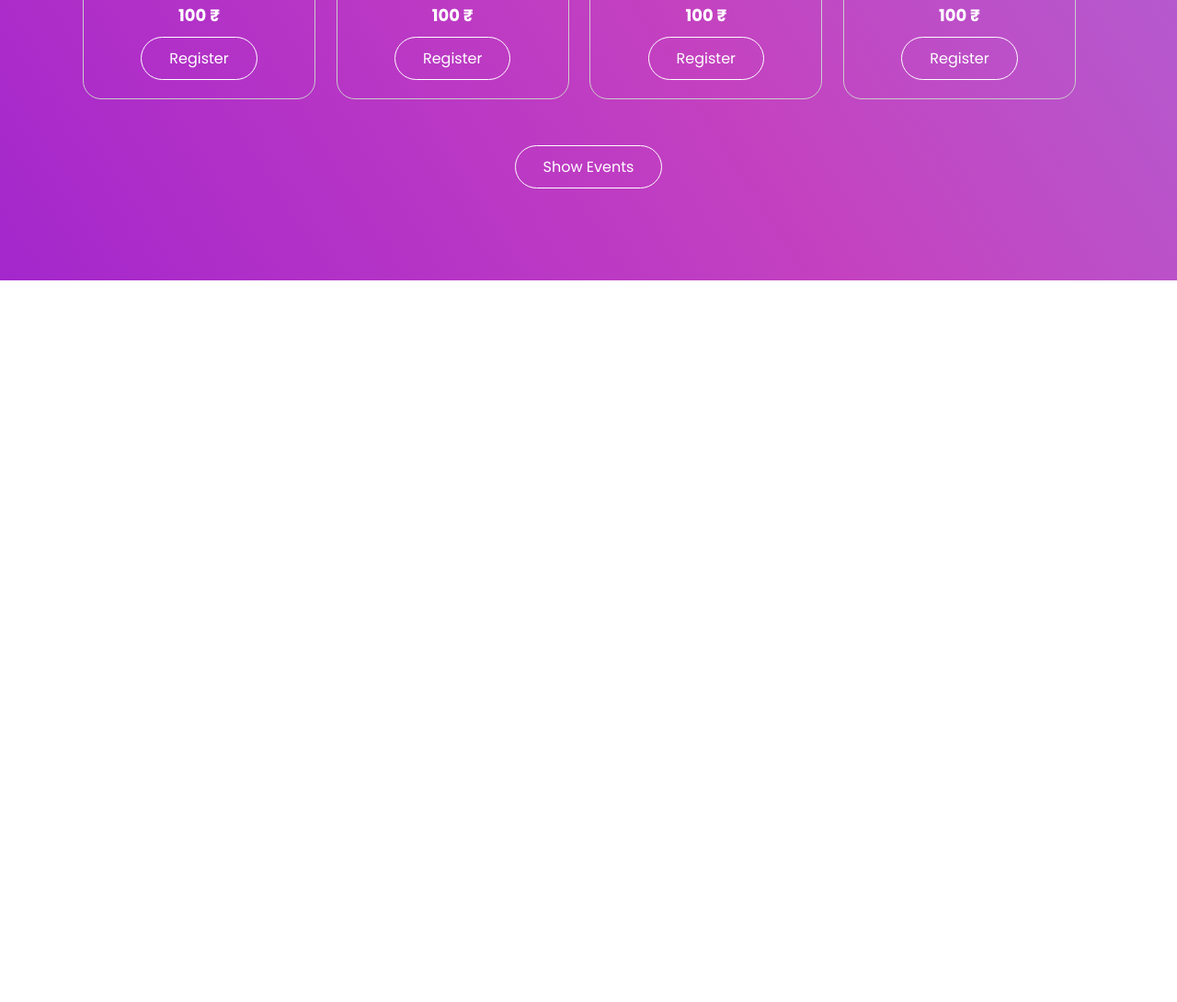
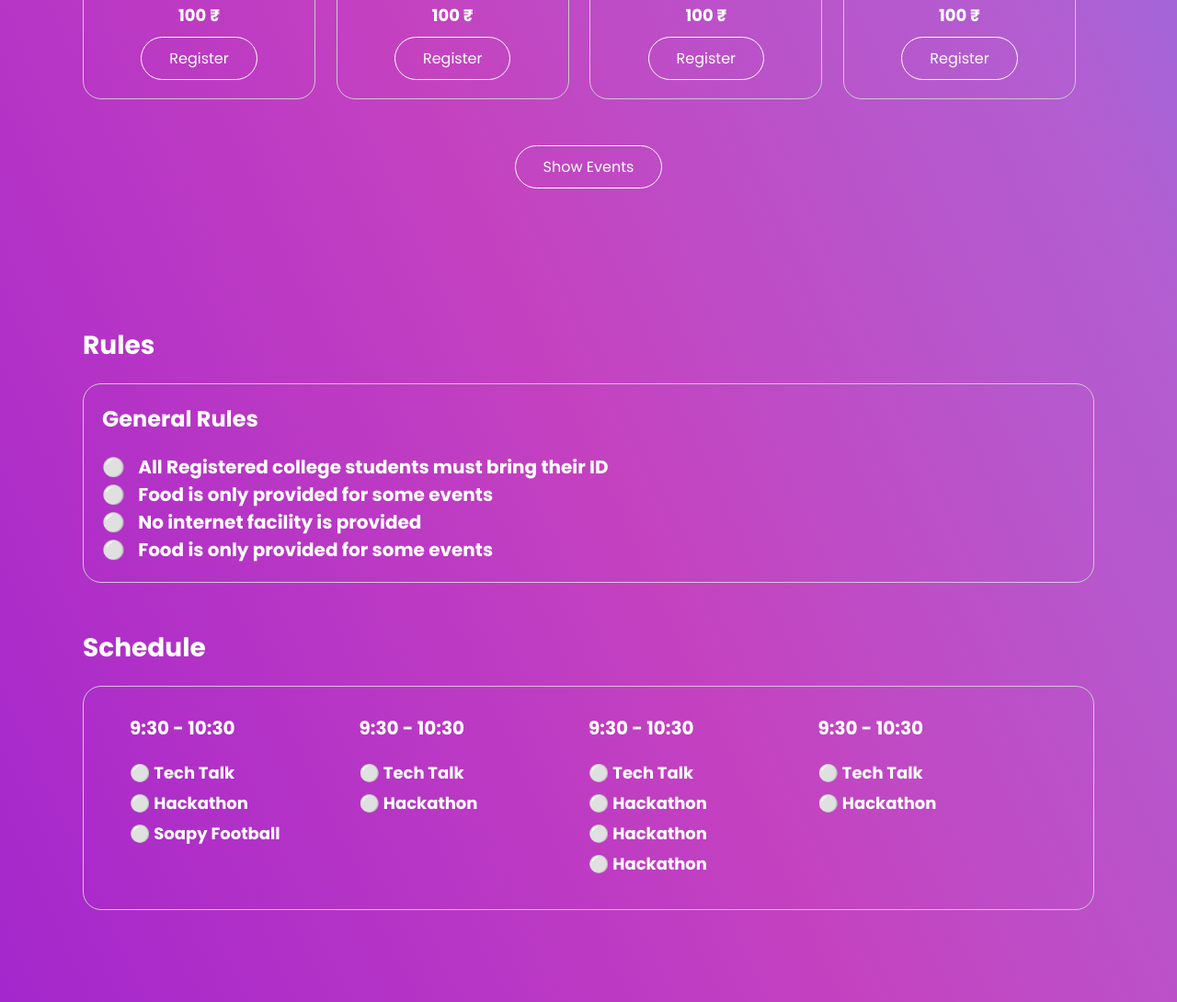
Before and after one commit to adilkt16/technora, a plain HTML site: page index.html in a window 1280 px wide. Shown: the part 1692-2782 px from the top of the page at 92% size. Before the commit the page ends 1997 px from the top, so only its background shows below. Drawn offline with Linux system fonts and the light colour scheme.

Commit message:
rule & timing done

```diff
--- a/assets/css/_main.scss
+++ b/assets/css/_main.scss
@@ -151,3 +151,62 @@ header {
         }
     } //section.event-section ended
 } //#events ended
+
+
+
+#rule-timing {
+    padding: 50px 0 100px;
+    section.wrapper {}
+    h3 {
+        font-size: 28px;
+        font-weight: 700;
+        margin-bottom: 20px;
+    }
+    section.rules {
+        margin-bottom: 50px;
+        div.all-rules {
+            border :1px solid #ccc;
+            padding: 20px ;
+            border-radius: 20px;
+            h4 {
+                font-size: 24px;
+                font-weight: bolder;
+                margin-bottom: 20px;
+            }
+            p.each-rule {
+                font-size: 18px;
+                font-size: 20px;
+                font-weight: bold;
+                span {
+                    margin-right: 10px;
+                }
+            }
+        }
+    } //section.rules ended
+    section.timing {
+        h3 {}
+        div.all-timing {
+            display: flex;
+            justify-content: space-between;
+            padding: 30px 50px;
+            border: 1px solid #ccc;
+            border-radius: 20px;
+            flex-wrap: wrap;
+            ul.times-only {
+                width: 25%;
+                li {
+                    h5 {
+                        font-size: 20px;
+                        font-weight: bold;
+                        margin-bottom: 20px;
+                    }
+                    p.each-event {
+                        font-weight: 700;
+                        margin-bottom: 6px;
+                        font-size: 18px;
+                    }
+                }
+            }
+        }
+    }
+} //#rule-timing ended
--- a/index.html
+++ b/index.html
@@ -111,5 +111,56 @@
                 </section> <!-- .event-section ended -->
             </section> <!-- .wrapper ended -->
         </section> <!-- #events ended -->
+
+        <section id="rule-timing">
+            <section class="wrapper">
+                <section class="rules">
+                    <h3>Rules</h3>
+                    <div class="all-rules">
+                        <h4>General Rules</h4>
+                        <p class="each-rule"><span>⚪️</span> All Registered college students must bring their ID</p>
+                        <p class="each-rule"><span>⚪️</span> Food is only provided for some events</p>
+                        <p class="each-rule"><span>⚪️</span> No internet facility is provided</p>
+                        <p class="each-rule"><span>⚪️</span> Food is only provided for some events</p>
+                    </div>
+                </section> <!-- .rules ended -->
+                <section class="timing">
+                    <h3>Schedule</h3>
+                    <div class="all-timing">
+                        <ul class="times-only">
+                            <li><h5>9:30 - 10:30</h5></li>
+                            <li>
+                                <p class="each-event"><span>⚪️</span> Tech Talk</p>
+                                <p class="each-event"><span>⚪️</span> Hackathon</p>
+                                <p class="each-event"><span>⚪️</span> Soapy Football</p>
+                            </li>
+                        </ul>
+                        <ul class="times-only">
+                            <li><h5>9:30 - 10:30</h5></li>
+                            <li>
+                                <p class="each-event"><span>⚪️</span> Tech Talk</p>
+                                <p class="each-event"><span>⚪️</span> Hackathon</p>
+                            </li>
+                        </ul>
+                        <ul class="times-only">
+                            <li><h5>9:30 - 10:30</h5></li>
+                            <li>
+                                <p class="each-event"><span>⚪️</span> Tech Talk</p>
+                                <p class="each-event"><span>⚪️</span> Hackathon</p>
+                                <p class="each-event"><span>⚪️</span> Hackathon</p>
+                                <p class="each-event"><span>⚪️</span> Hackathon</p>
+                            </li>
+                        </ul>
+                        <ul class="times-only">
+                            <li><h5>9:30 - 10:30</h5></li>
+                            <li>
+                                <p class="each-event"><span>⚪️</span> Tech Talk</p>
+                                <p class="each-event"><span>⚪️</span> Hackathon</p>
+                            </li>
+                        </ul>
+                    </div>
+                </section> <!-- .timing ended -->
+            </section> <!-- .wrapper ended -->
+        </section> <!-- #rule-timing ended -->
     </body>
 </html>
```
Also changed, not shown: assets/css/style.css, 1 other file.
